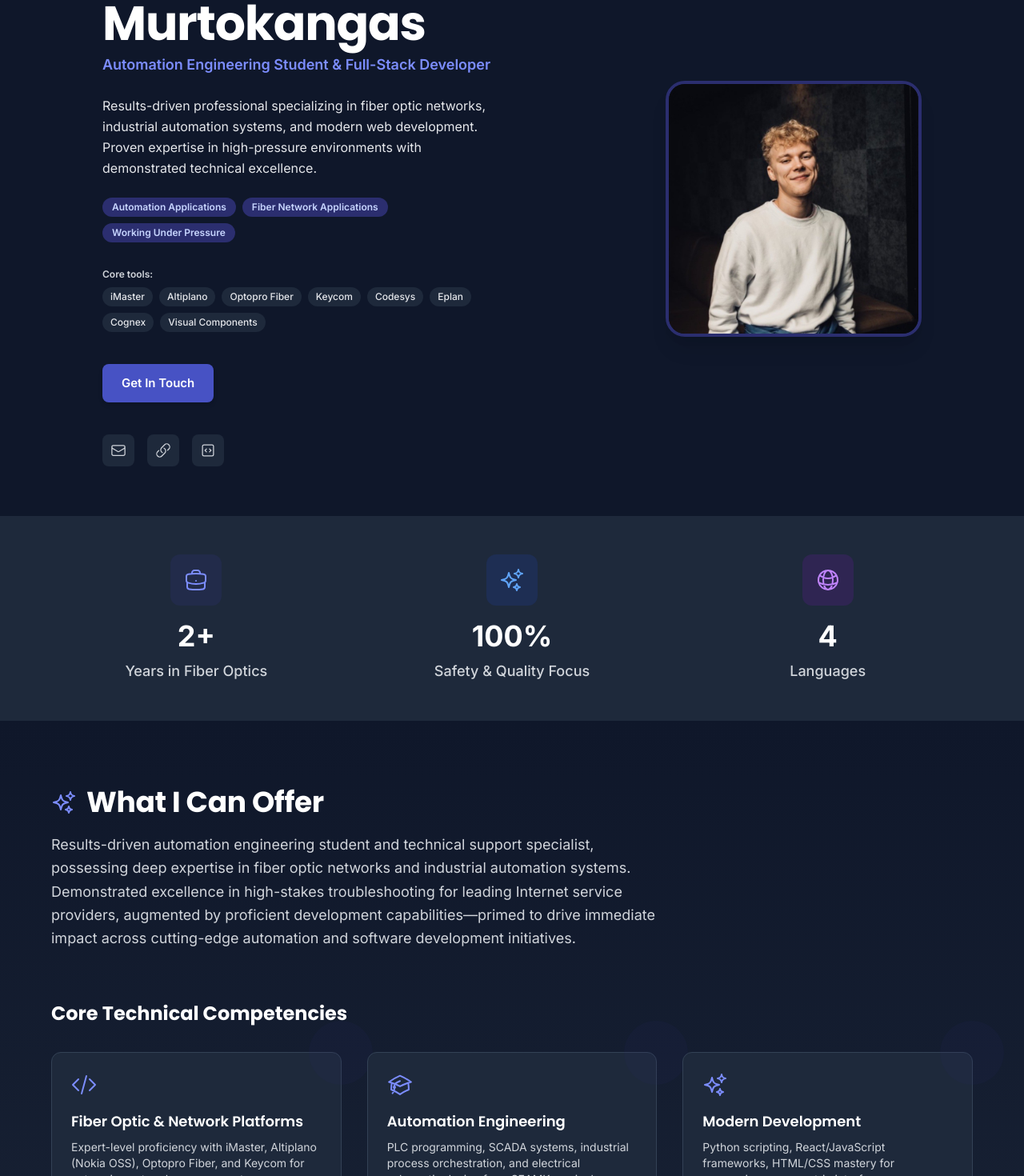
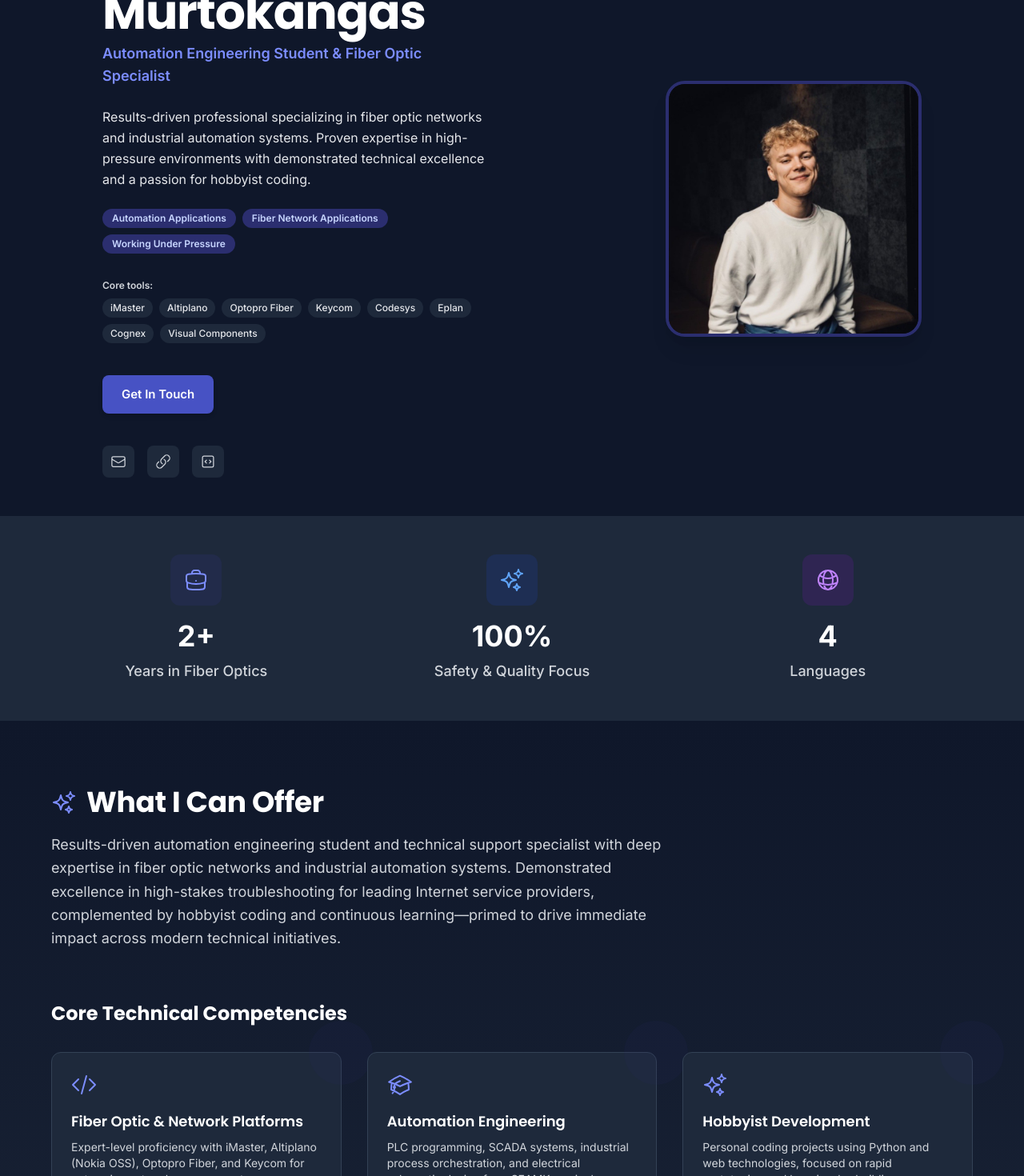
Before and after one commit to Murtsi/React_resume_website, a Next.js app: page / in a window 1280 px wide. Shown: the part 220-1690 px from the top of the page at 80% size. Built offline with nearby package versions, Linux system fonts and the light colour scheme.

Commit message:
Updating

```diff
--- a/pages/index.js
+++ b/pages/index.js
@@ -6,7 +6,6 @@ import QuickStatsSection from "../components/QuickStatsSection";
 import WhatICanOfferSection from "../components/WhatICanOfferSection";
 import OffersSection from "../components/OffersSection";
 import ExperienceEducationSection from "../components/ExperienceEducationSection";
-import TestimonialsSection from "../components/TestimonialsSection";
 import ContactSection from "../components/ContactSection";
 import { translations } from "../utils/translations";
 
@@ -31,12 +30,12 @@ export default function Home() {
   return (
     <div className={`${isPageLoaded ? "animate-fade-in" : ""}`}>
       <Head>
-        <title>Antti Murtokangas - Automation Engineer & Full-Stack Developer</title>
-        <meta name="description" content="Professional portfolio of Antti Murtokangas - Automation Engineering Student and React Developer. Expertise in industrial automation, PLC programming, and modern web development." />
+        <title>Antti Murtokangas - Automation Engineering Student & Fiber Optic Specialist</title>
+        <meta name="description" content="Professional portfolio of Antti Murtokangas - Automation Engineering Student and Fiber Optic Specialist. Expertise in industrial automation, PLC programming, and fiber network operations." />
         <meta name="viewport" content="width=device-width, initial-scale=1, maximum-scale=5" />
         <meta name="theme-color" content="#5865f2" />
         <meta property="og:title" content="Antti Murtokangas - Portfolio" />
-        <meta property="og:description" content="Automation Engineer & Full-Stack Developer" />
+        <meta property="og:description" content="Automation Engineering Student & Fiber Optic Specialist" />
         <meta property="og:type" content="website" />
         <link rel="icon" href="/favicon.ico" />
       </Head>
@@ -50,7 +49,6 @@ export default function Home() {
           <WhatICanOfferSection t={t} />
           <OffersSection t={t} />
           <ExperienceEducationSection t={t} />
-          <TestimonialsSection />
           <ContactSection t={t} />
         </main>
       </div>
--- a/utils/translations.js
+++ b/utils/translations.js
@@ -7,8 +7,8 @@ export const translations = {
     },
     hero: {
       title: 'Antti Murtokangas',
-      subtitle: 'Automation Engineering Student & Full-Stack Developer',
-      description: 'Results-driven professional specializing in fiber optic networks, industrial automation systems, and modern web development. Proven expertise in high-pressure environments with demonstrated technical excellence.',
+      subtitle: 'Automation Engineering Student & Fiber Optic Specialist',
+      description: 'Results-driven professional specializing in fiber optic networks and industrial automation systems. Proven expertise in high-pressure environments with demonstrated technical excellence and a passion for hobbyist coding.',
       badge1: 'Automation Applications',
       badge2: 'Fiber Network Applications',
       badge3: 'Working Under Pressure',
@@ -17,15 +17,15 @@ export const translations = {
     },
     offers: {
       title: 'What I Can Offer',
-      intro: 'Results-driven automation engineering student and technical support specialist, possessing deep expertise in fiber optic networks and industrial automation systems. Demonstrated excellence in high-stakes troubleshooting for leading Internet service providers, augmented by proficient development capabilities—primed to drive immediate impact across cutting-edge automation and software development initiatives.',
+      intro: 'Results-driven automation engineering student and technical support specialist with deep expertise in fiber optic networks and industrial automation systems. Demonstrated excellence in high-stakes troubleshooting for leading Internet service providers, complemented by hobbyist coding and continuous learning—primed to drive immediate impact across modern technical initiatives.',
       competencies: 'Core Technical Competencies',
       attributes: 'Strategic Professional Attributes',
       competency1Title: 'Fiber Optic & Network Platforms',
       competency1Desc: 'Expert-level proficiency with iMaster, Altiplano (Nokia OSS), Optopro Fiber, and Keycom for enterprise network management',
       competency2Title: 'Automation Engineering',
       competency2Desc: 'PLC programming, SCADA systems, industrial process orchestration, and electrical schematic design from SEAMK curriculum',
-      competency3Title: 'Modern Development',
-      competency3Desc: 'Python scripting, React/JavaScript frameworks, HTML/CSS mastery for responsive, user-centric interfaces',
+      competency3Title: 'Hobbyist Development',
+      competency3Desc: 'Personal coding projects using Python and web technologies, focused on rapid prototyping and learning-by-building',
       attribute1: 'Analytical excellence in high-pressure scenarios with consistent problem resolution',
       attribute2: 'Superior interpersonal skills fostering seamless technical collaboration',
       attribute3: 'Proven ability in customer-facing technical support environments',
@@ -46,8 +46,8 @@ export const translations = {
       automation: 'Automation Engineering',
       automationDesc: 'Advanced proficiency in industrial automation tools:',
       automationTools: ['Codesys V3.5 Sp17 Patch 3', 'Eplan', 'Cognex in-sight Explorer', 'Visual components Premium'],
-      webDev: 'Web Development',
-      webDesc: 'Modern technologies and frameworks:',
+      webDev: 'Hobbyist Coding',
+      webDesc: 'Personal projects and prototyping:',
       webTools: ['React.js & Next.js', 'Python', 'CSS & Tailwind', 'HTML & JavaScript', 'Microsoft Office Suite'],
     },
     contact: {
```
